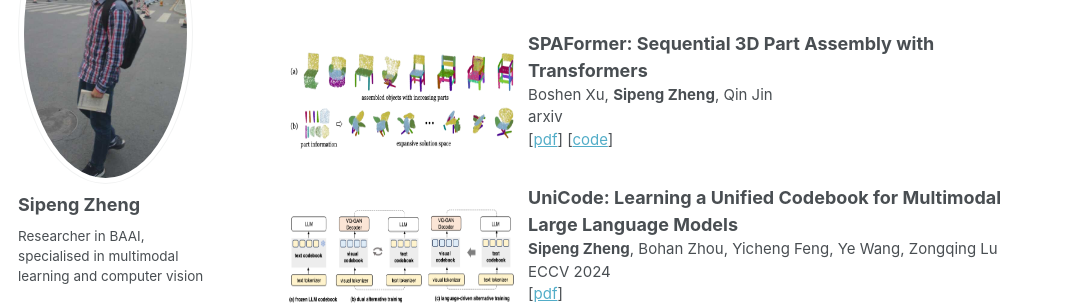
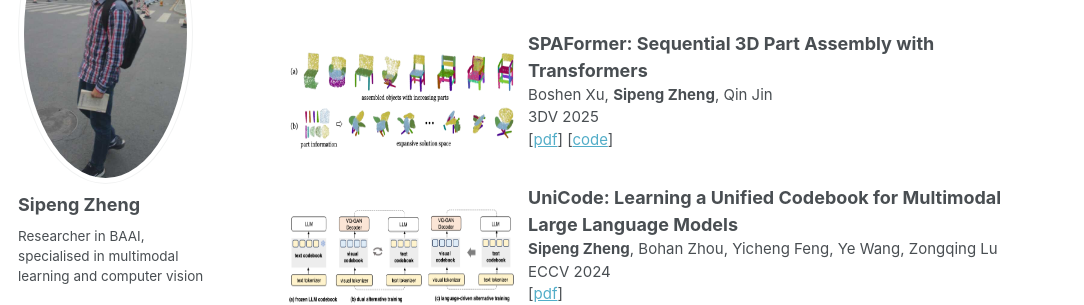
Before and after one commit to zhengsipeng/zhengsipeng.github.io, a Jekyll site: the page built from _pages/about.md, in a window 1280 px wide and 900 px high, scrolled down 1720 px. Shown: the part 153-458 px from the top of the window, without its empty margins (0-1084 px from the left). Built offline with Jekyll 4.4.1, drawn with Linux system fonts in a browser that asks for light colours; formulas are drawn with MathJax 3.

Commit message:
Update about.md

```diff
--- a/_pages/about.md
+++ b/_pages/about.md
@@ -96,9 +96,9 @@
   <td style="border: none;">
         <p style="font-size: 15px"><b style="font-size: 18px">SPAFormer: Sequential 3D Part Assembly with Transformers</b><br>
         Boshen Xu, <b>Sipeng Zheng</b>, Qin Jin<br>
-        arxiv<br>
-        [<a target="_blank" href="https://arxiv.org/html/2405.17719v1">pdf</a>]
-        [<a target="_blank" href="[https://github.com/xuboshen/SPAFormer](https://github.com/xuboshen/EgoNCEpp)">code</a>]
+        3DV 2025<br>
+        [<a target="_blank" href="https://arxiv.org/abs/2403.05874">pdf</a>]
+        [<a target="_blank" href="[https://github.com/xuboshen/SPAFormer](https://github.com/xuboshen/SPAFormer)">code</a>]
         </p>
   </td>
 </tr>
```
